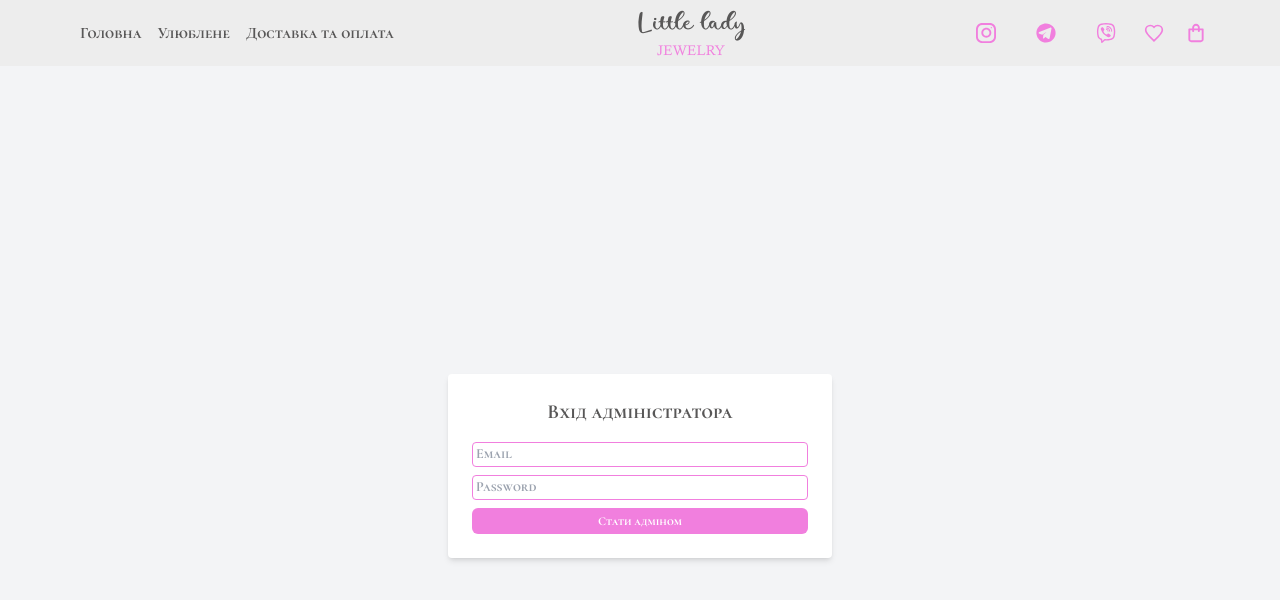
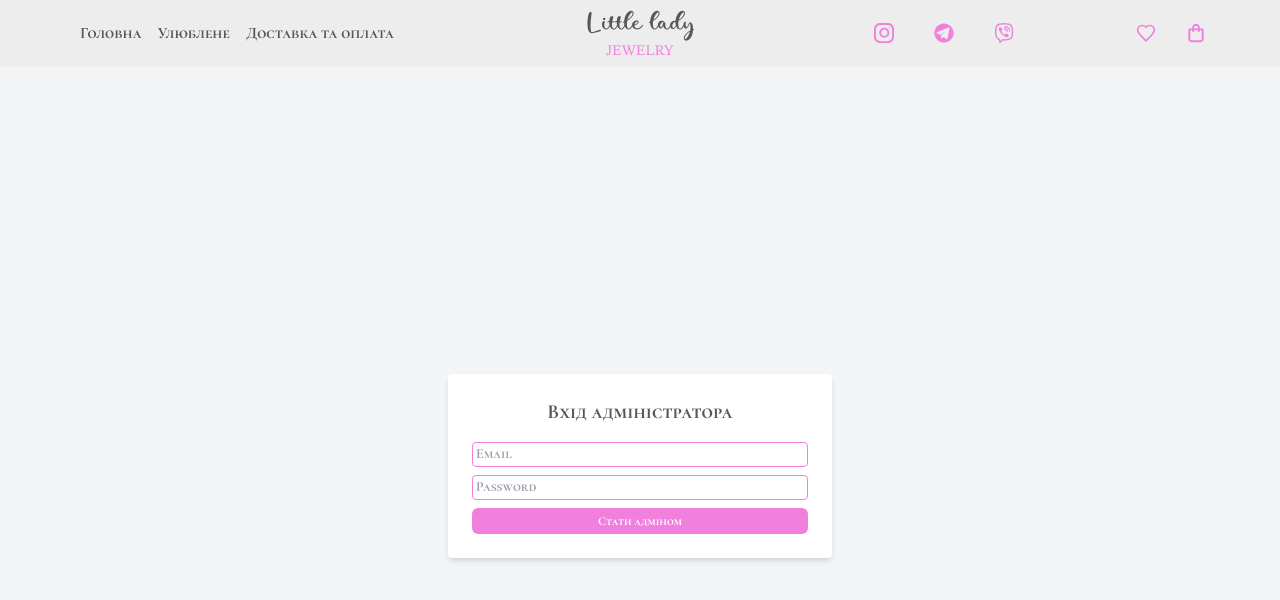
Before and after one commit to OleksandrKhokhlov/little-lady-jewelry, a Next.js app in the folder frontend/little-lady-jewelry/: page /admin/login in a window 1280 px wide. Shown: the top 600 px of the page. Built offline with nearby package versions, Linux system fonts and the light colour scheme; no server answers.

Commit message:
style: update layout and spacing in Hero and Header components;

```diff
--- a/frontend/little-lady-jewelry/src/app/page.tsx
+++ b/frontend/little-lady-jewelry/src/app/page.tsx
@@ -30,7 +30,7 @@ export default function Home() {
 
   return (
     <>
-      <Hero />
+      <Hero  />
       <Container className="py-0 ">
         <FiltrPopUp
           selectedValue={selectedValue}
--- a/frontend/little-lady-jewelry/src/components/header.tsx
+++ b/frontend/little-lady-jewelry/src/components/header.tsx
@@ -44,8 +44,9 @@ export const Header: React.FC<Props> = ({ className }) => {
         />
         <NavMenu className="text-[16px] hidden md:block md:min-w-[330px]" />
         <Logo />
-        <div className="flex items-center justify-end gap-6">
+        <div className="flex items-center justify-between md:min-w-[330px]">
           <ContactsMenu className="hidden md:flex" />
+          <div className="flex items-center justify-end gap-8">
             <Link
               href={"./favorite"}
               className="relative w-8 md:w-5 h-full p-1 fill-[var(--accent-color)] hover:fill-[var(--hover-color)] hover:scale-125 transition-all duration-300"
@@ -59,7 +60,9 @@ export const Header: React.FC<Props> = ({ className }) => {
             </Link>
             <Button
               className="relative w-8 md:w-5 h-full p-1 fill-[var(--accent-color)] hover:fill-[var(--hover-color)]  hover:scale-125 transition-all duration-300"
-            icon={<Icon iconId="icon-Cart" className=" w-6 h-7 md:w-4 md:h-5" />}
+              icon={
+                <Icon iconId="icon-Cart" className=" w-6 h-7 md:w-4 md:h-5" />
+              }
               onClick={() => {
                 setModalCartOpen(true);
                 setModalBurgerOpen(false);
@@ -71,6 +74,7 @@ export const Header: React.FC<Props> = ({ className }) => {
                 </span>
               )}
             </Button>
+          </div>
         </div>
         <ModalBurgerMenu
           isModalBurgerOpen={isModalBurgerOpen}
--- a/frontend/little-lady-jewelry/src/components/hero.tsx
+++ b/frontend/little-lady-jewelry/src/components/hero.tsx
@@ -9,7 +9,7 @@ export const Hero = () => {
       width={1280}
       height={648}
       priority
-      className="w-full mx-auto object-cover"
+      className="w-full mx-auto object-cover mb-2"
     />
   );
 };
```
Lines whose indentation alone changed are shown as unchanged.
